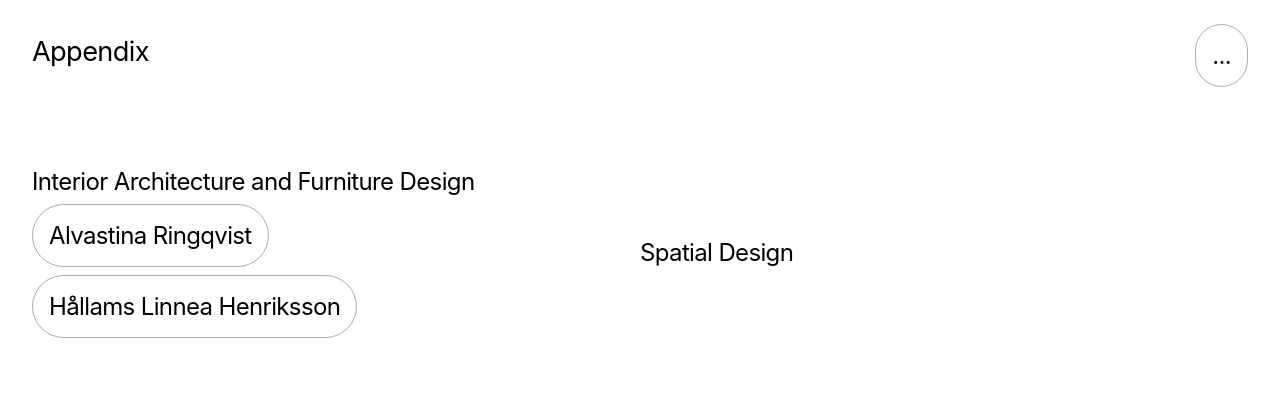
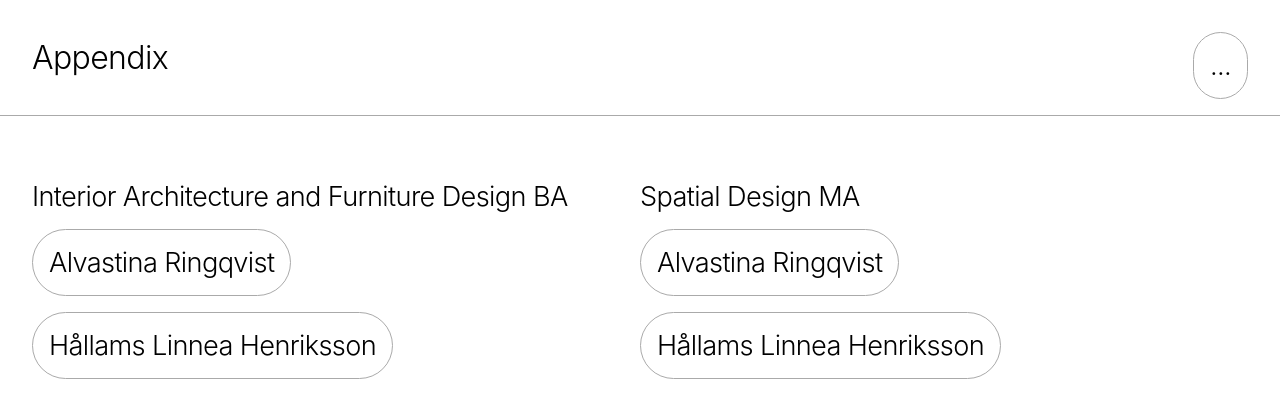
Before and after one commit to kristofferlarberg/appendix, a Gatsby site: page / in a window 1280 px wide. Built offline with nearby package versions, Linux system fonts and the light colour scheme; Gatsby itself is replaced by a stand-in of ours.

Commit message:
Adjustments to CSS

```diff
--- a/src/components/button.js
+++ b/src/components/button.js
@@ -7,16 +7,21 @@ const ButtonDiv = styled.button`
   align-items: center;
   width: auto;
   height: auto;
-  margin-top: 0.5rem;
+  margin-top: 1rem;
   padding: 1rem;
   background-color: white;
   border: #aaa solid 1px;
   border-radius: 100px;
-  font-size: 1.5rem;
-  font-weight: 400;
+  font-size: 1.7rem;
+  font-weight: 300;
   font-family: "Inter", sans-serif;
   letter-spacing: -0.04rem;
   cursor: pointer;
+
+  &:hover {
+    border: blue 1px solid;
+    color: blue;
+  }
 `
 
 const Button = ({ children }) => (
--- a/src/components/header.js
+++ b/src/components/header.js
@@ -8,6 +8,7 @@ const Container = styled.header`
   justify-content: space-between;
   align-items: center;
   padding: 1rem 2rem;
+  border-bottom: #aaa solid 1px;
 `
 
 const Title = styled.h1`
--- a/src/pages/index.js
+++ b/src/pages/index.js
@@ -7,7 +7,7 @@ import { Link, graphql } from "gatsby"
 const Home = ({ data }) => (
   <Layout>
     <NameList>
-        <h2>Interior Architecture and Furniture Design</h2>
+      <h2>Interior Architecture and Furniture Design BA</h2>
       {data.allMarkdownRemark.edges.map(({ node }) => (
         <Link to={node.fields.slug}>
           <Button>{node.frontmatter.name}</Button>
@@ -15,7 +15,12 @@ const Home = ({ data }) => (
       ))}
     </NameList>
     <NameList>
-        <h2>Spatial Design</h2>
+      <h2>Spatial Design MA</h2>
+      {data.allMarkdownRemark.edges.map(({ node }) => (
+        <Link to={node.fields.slug}>
+          <Button>{node.frontmatter.name}</Button>
+        </Link>
+      ))}
     </NameList>
   </Layout>
 )
--- a/src/styles/global.css
+++ b/src/styles/global.css
@@ -3,7 +3,7 @@ body {
   background-color: white;
   color: black;
   font-size: 1.2rem;
-  font-weight: 400;
+  font-weight: 300;
   font-family: "Inter", sans-serif;
 }
 
@@ -21,24 +21,25 @@ a:hover {
 }
 
 h1 {
-  font-size: 1.7rem;
-  font-weight: 400;
+  font-size: 2rem;
+  font-weight: 300;
   letter-spacing: -0.04rem;
   margin-block-start: 0;
   margin-block-end: 0;
+  margin-top: 0;
 }
 
 h2 {
-  font-size: 1.5rem;
-  font-weight: 400;
+  font-size: 1.7rem;
+  font-weight: 300;
   letter-spacing: -0.04rem;
   margin-block-start: 0;
   margin-block-end: 0;
 }
 
 h3 {
-  font-size: 1.2rem;
-  font-weight: 400;
+  font-size: 1.5rem;
+  font-weight: 300;
   margin-block-start: 0;
   margin-block-end: 0;
 }
```
Lines whose indentation alone changed are shown as unchanged.
